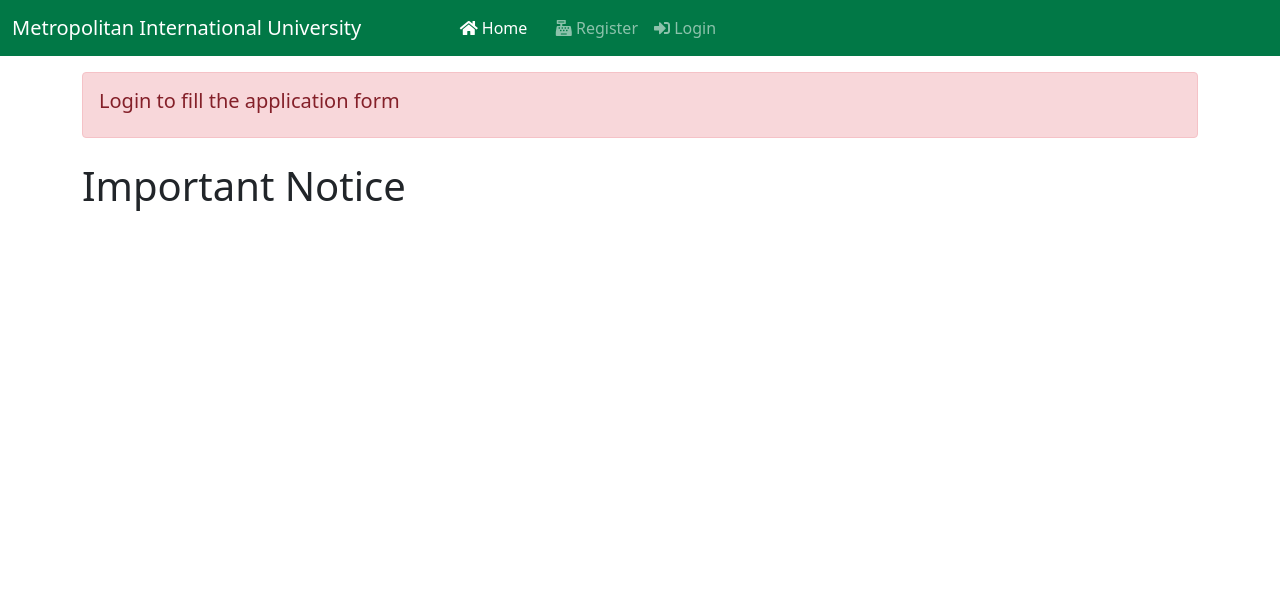
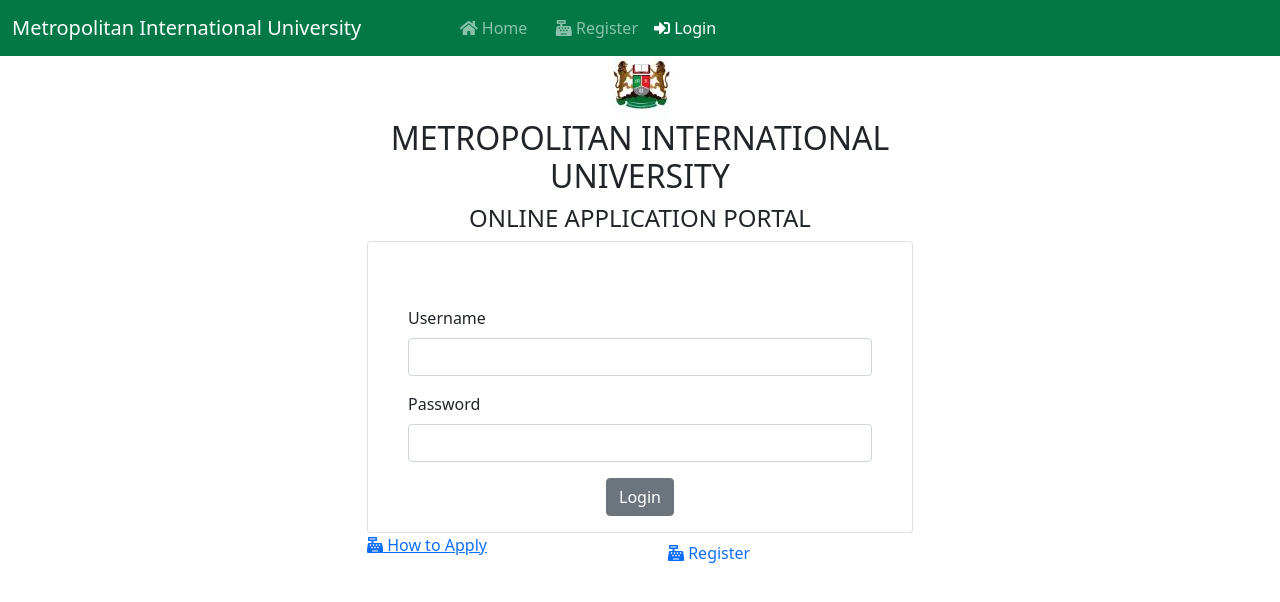
Before and after one commit to mutesiwilbrod/Webstack---Portfolio-Project, a Django app: page / in a window 1280 px wide. Shown: the top 602 px of the page. Run offline with Django 3.2, Linux system fonts and the light colour scheme; data that the repository does not hold is empty.

Commit message:
Application

```diff
--- a/miu-admission-system-django/miu/templates/login.html
+++ b/miu-admission-system-django/miu/templates/login.html
@@ -14,9 +14,12 @@
   </div>
   <div class="col-sm-6 vertical-center">
     <div class="text-center">
-      <img class="w-50" src="{% static 'images/logo.jpg' %}"/>
+      <img class="" src="{% static 'images/logo.jpg' %}"/>
+      <h2>METROPOLITAN INTERNATIONAL UNIVERSITY</h2>
+        <h4>ONLINE APPLICATION PORTAL</h4>
     </div>
-    <div>
+    <div class="card">
+      <div class="card-body">
         <form action="/login/" method="POST"> {% csrf_token %}
           <div class="container mt-5">
             <div class="mb-3">
@@ -28,11 +31,24 @@
               <input type="password" class="form-control" id="password" name="password">
             </div>
         <div class="text-center">
-        <button  type="submit" class="btn btn-primary d-block mx-auto">Login</button>
+          <button  type="submit" class="btn btn-secondary d-block mx-auto">Login</button>
+        </div>
+      </div>
+      </form>
+      </div>
+    </div>
+    <div class="row">
+
+      <div class="col">
+
+        <a class="" href="/register/"><i class="fa fa-cash-register"></i> How to Apply</a>
+
       </div>
 
+      <div class="col">
+        <a class="nav-link {% block register %} {% endblock %}" href="/register/"><i class="fa fa-cash-register"></i> Register</a>
       </div>
-    </form>
+
     </div>
   </div>
   <div class="col-sm-3">
@@ -40,5 +56,4 @@
 </div>
 </div>
 </div>
-
 {% endblock %}
--- a/miu-admission-system-django/miu/templates/miu.html
+++ b/miu-admission-system-django/miu/templates/miu.html
@@ -11,7 +11,7 @@
 {% else %}
 <div class="container mt-3">
   <div class="alert alert-danger" role="alert">
-    <h5>Login to fill the application form</h5>
+    <h5>You have put invalid password</h5>
   </div>
 </div>
 {% endif %}
--- a/miu-admission-system-django/miu/templates/student_application.html
+++ b/miu-admission-system-django/miu/templates/student_application.html
@@ -19,6 +19,7 @@
             <div class="profile-tab">
                 <div class="tab-pane">
                     <br><br>
+                    <h2>BIO DATA INFORMATION</h2>
                     <div class="row">
                         <div class="col-md-6">
                             <label>Course :</label>
--- a/miu-admission-system-django/miu/views.py
+++ b/miu-admission-system-django/miu/views.py
@@ -9,7 +9,7 @@ from django.views.generic import UpdateView
 
 def miu(request):
     notice = Notice.objects.all()
-    return render(request, "miu.html", {'notice':notice})
+    return render(request, "login.html", {'notice':notice})
 
 def notice(request, myid):
     notices = Notice.objects.filter(id=myid).first()
```
Also changed, not shown: miu-admission-system-django/miu/templates/logged-in.html (added, +29 -0 lines), miu-admission-system-django/db.sqlite3, miu-admission-system-django/miu/media/images/WhatsApp_Image_2024-05-09_at_10.46.01.jpeg (added), miu-admission-system-django/miu/media/images/WhatsApp_Image_2024-05-09_at_10.46.01_1.jpeg (added), miu-admission-system-django/miu/media/images/WhatsApp_Image_2024-05-09_at_10.46.01_1_2CaU5DS.jpeg (added), miu-admission-system-django/miu/media/images/WhatsApp_Image_2024-05-09_at_10.46.02.jpeg (added), miu-admission-system-django/miu/media/images/WhatsApp_Image_2024-06-01_at_11.00.13.jpeg (added), miu-admission-system-django/miu/media/images/WhatsApp_Image_2024-06-01_at_11.00.13_47p2SOK.jpeg (added), miu-admission-system-django/miu/media/images/WhatsApp_Image_2024-06-01_at_11.00.13_SNljfxT.jpeg (added), miu-admission-system-django/miu/media/images/WhatsApp_Image_2024-06-01_at_11.00.15.jpeg (added), miu-admission-system-django/miu/media/images/WhatsApp_Image_2024-06-01_at_11.00.17.jpeg (added), miu-admission-system-django/miu/static/images/Layer 1.png (added). Lines whose indentation alone changed are shown as unchanged.
